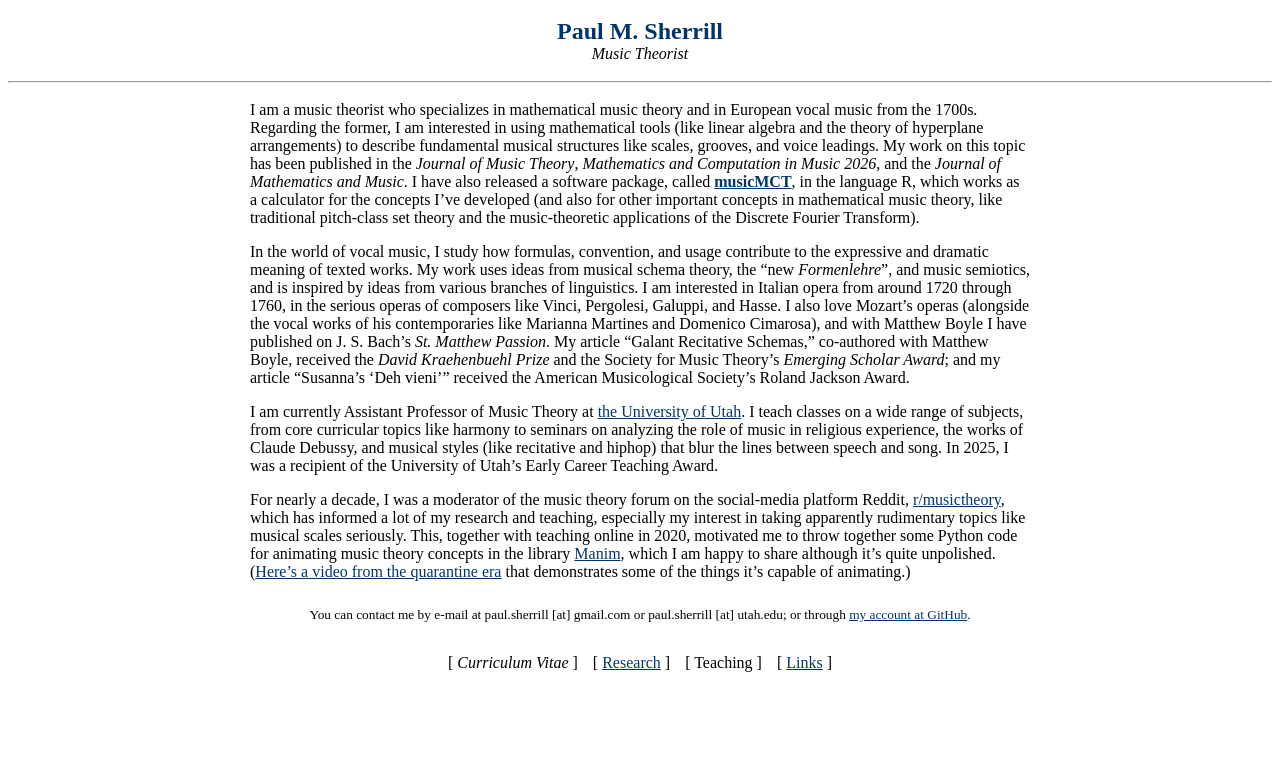
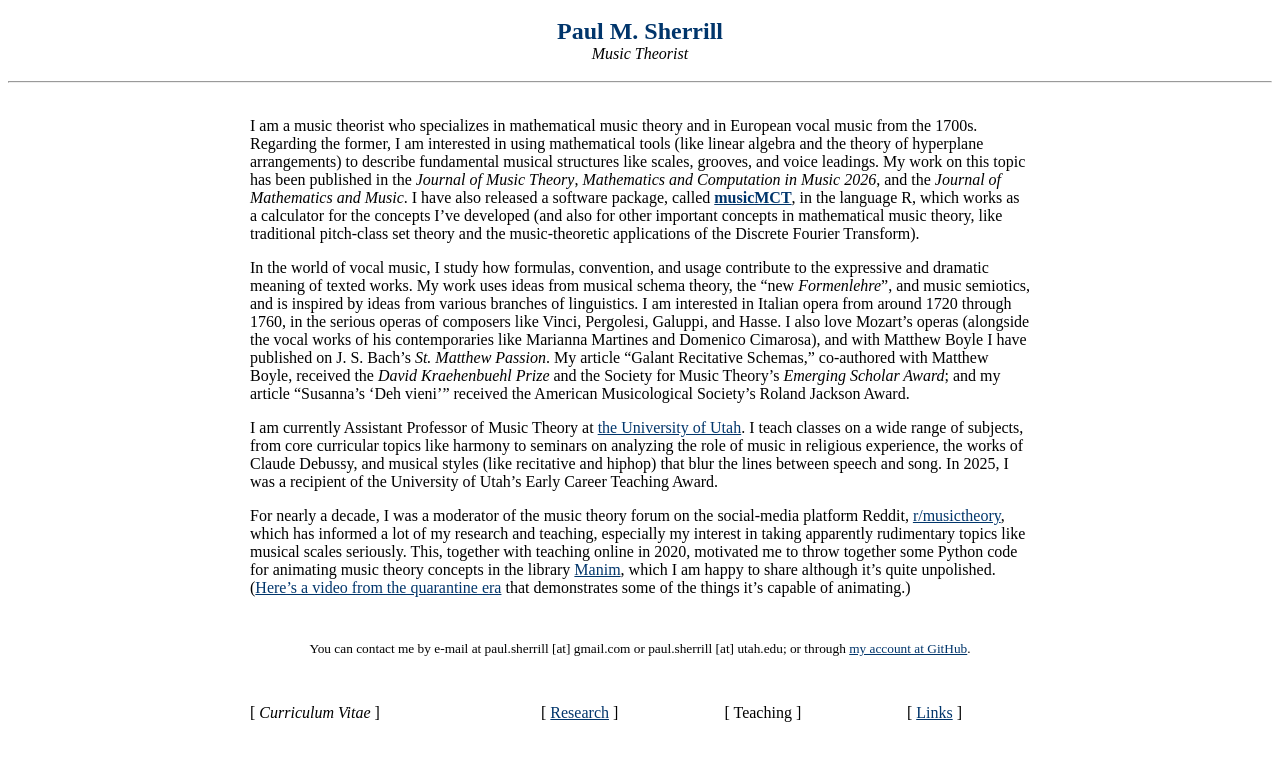
Before and after one commit to satbq/paulsherrill, a plain HTML site: page index.html in a window 1280 px wide. Drawn offline with Linux system fonts and the light colour scheme.

Commit message:
html fixes

```diff
--- a/index.html
+++ b/index.html
@@ -1,3 +1,4 @@
+<!DOCTYPE html>
 <html>
 <!-- Thanks to Matthew Boyle for letting my borrow his lightweight html site design -->
   <head>
@@ -10,7 +11,7 @@
       style="width:400px"
       align="center"
       cellpadding="5"
-      cellspacing="5"
+      cellspacing="5">
       <tbody>
         <tr>
           <td align="center"
@@ -30,7 +31,7 @@
 		border="0"
         align="center"
         cellpadding="5"
-        cellspacing="5"
+        cellspacing="5">
         <tbody>
           <tr>
 
@@ -67,12 +68,13 @@
         border="0"
         align="center"
         cellpadding="5"
-        cellspacing="5">
+        cellspacing="5"
+		width="800"
+		>
 			<tbody>
 				<tr>
-					<p
-					width="800"
-					align="center"><small>
+					<p align="center">
+					<small>
 					You can contact me by e-mail at paul.sherrill [at] gmail.com or paul.sherrill [at] utah.edu; or through
 					<a href="https://github.com/satbq/" style="color:#00356b">my account at GitHub</a>.</small>
 					</p>
```
Also changed, not shown: links.html (+2 -1 lines), research.html (+2 -1 lines).
